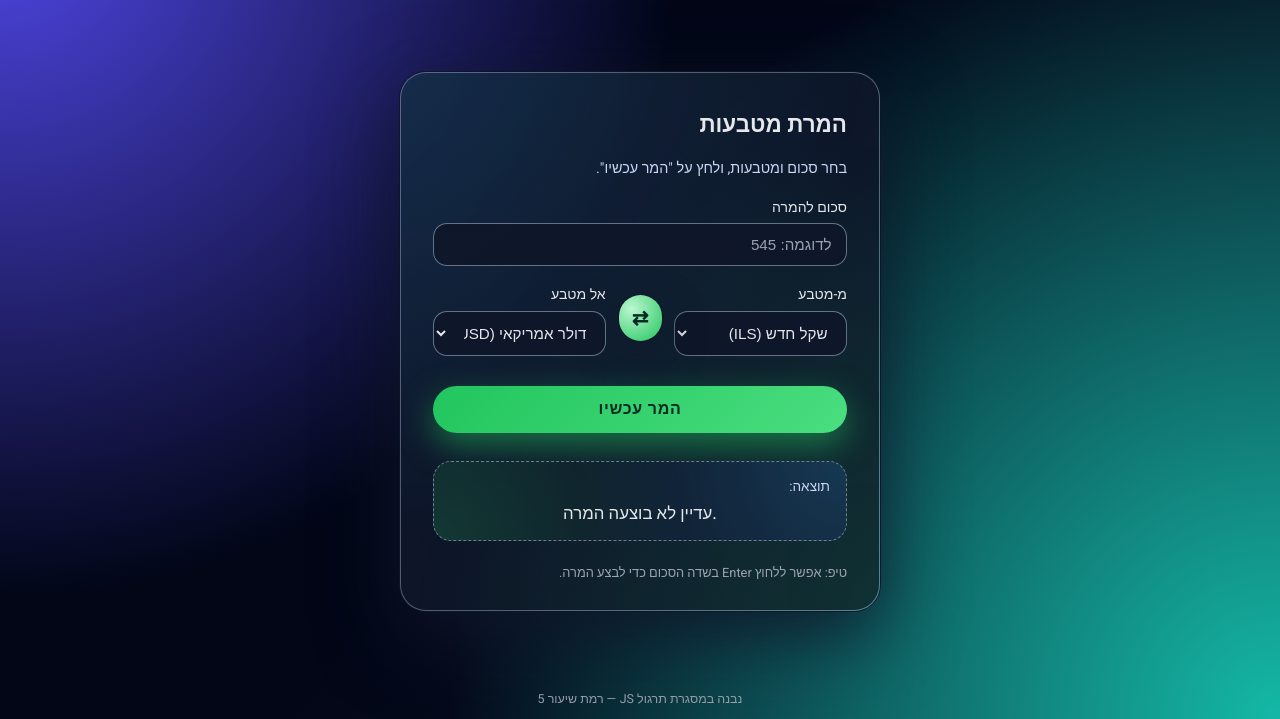
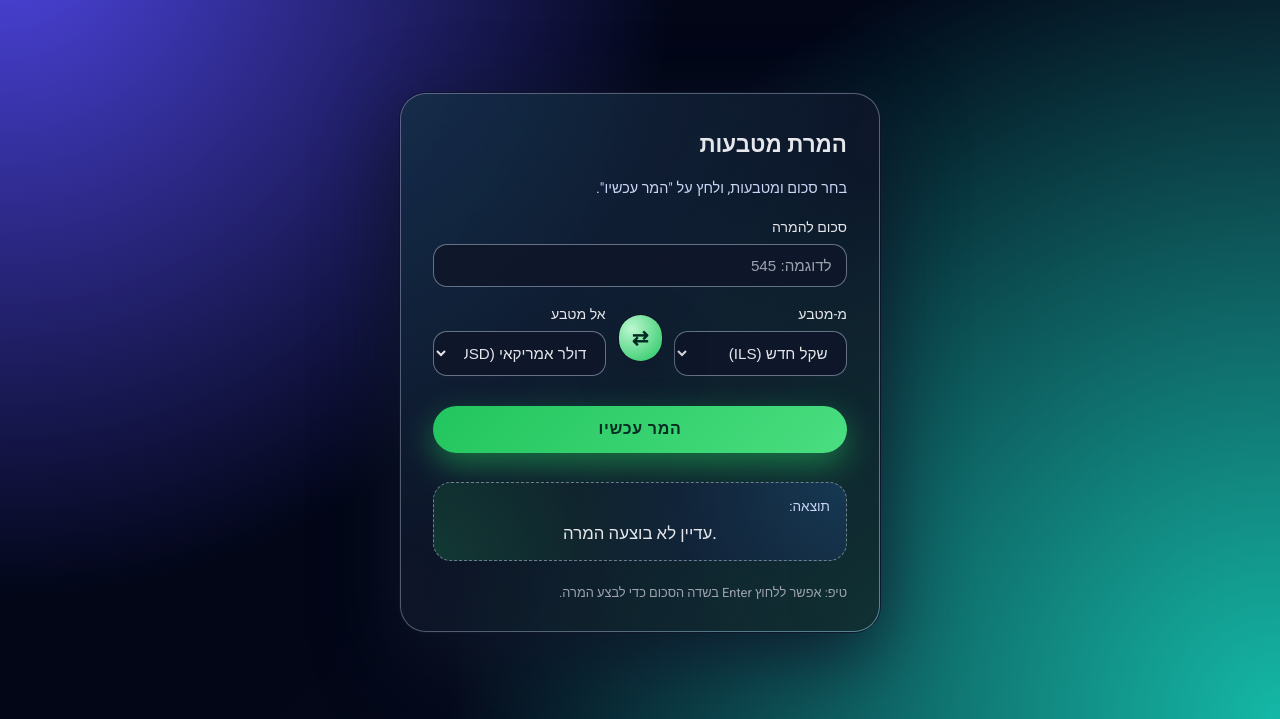
Before and after one commit to orelisha8-art/Currency-conversion-calculator, a plain HTML site: page index.html in a window 1280 px wide. Shown: the part 81-800 px from the top of the page. Drawn offline with Linux system fonts and the light colour scheme.

Commit message:
remove file

```diff
--- a/index.html
+++ b/index.html
@@ -83,11 +83,8 @@
     </section>
   </main>
 
-  <footer class="site-footer">
-    <p>נבנה במסגרת תרגול JS — רמת שיעור 5</p>
-  </footer>
 
-  <!-- Toast להודעות -->
+
   <div id="toast" class="toast"></div>
 
   <script src="script.js"></script>
```
